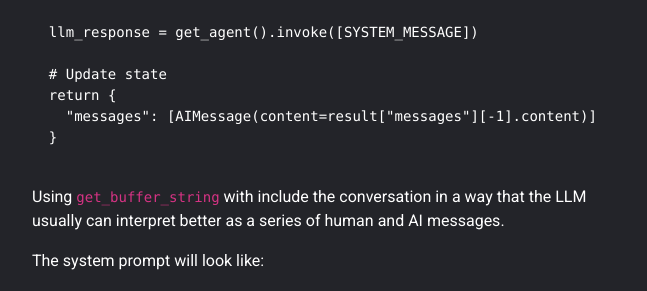
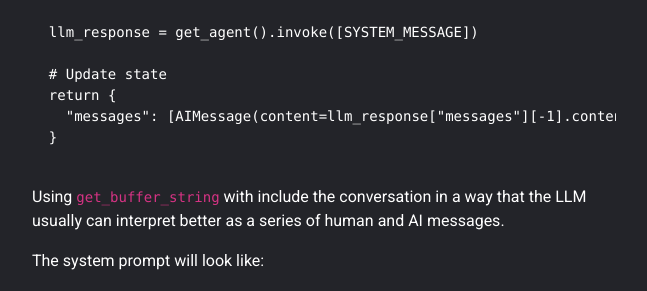
Before and after one commit to agentloopfyi/agentloopfyi.github.io, a Jekyll site: the page built from _posts/2025-10-28-clean-way-to-include-message-history.markdown, in a window 1280 px wide. Shown: the part 1242-1533 px from the top of the page, without its empty margins (316-963 px from the left). Built offline with Jekyll 4.4.1, drawn with Linux system fonts in a browser that asks for light colours.

Commit message:
Update 2025-10-28-clean-way-to-include-message-history.markdown

````diff
--- a/_posts/2025-10-28-clean-way-to-include-message-history.markdown
+++ b/_posts/2025-10-28-clean-way-to-include-message-history.markdown
@@ -55,7 +55,7 @@ def agent_node(state: AgentState) -> AgentState:
 
   # Update state
   return {
-    "messages": [AIMessage(content=result["messages"][-1].content)]
+    "messages": [AIMessage(content=llm_response["messages"][-1].content)]
   }
 
 ```
````
